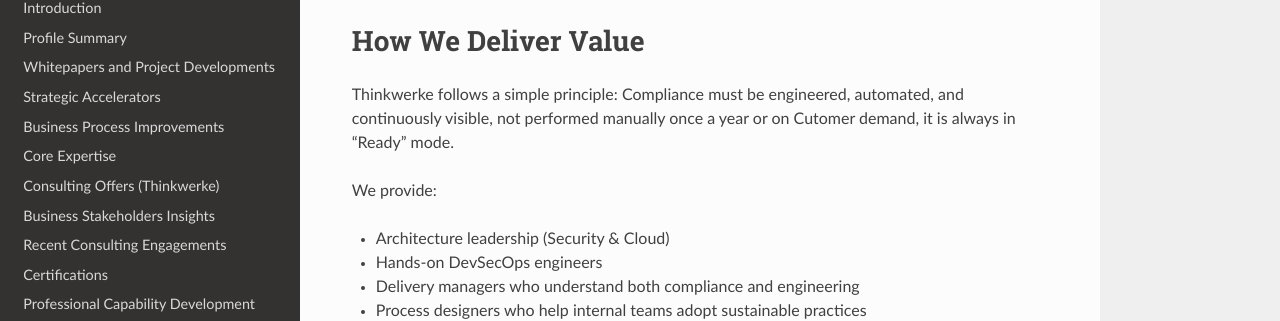
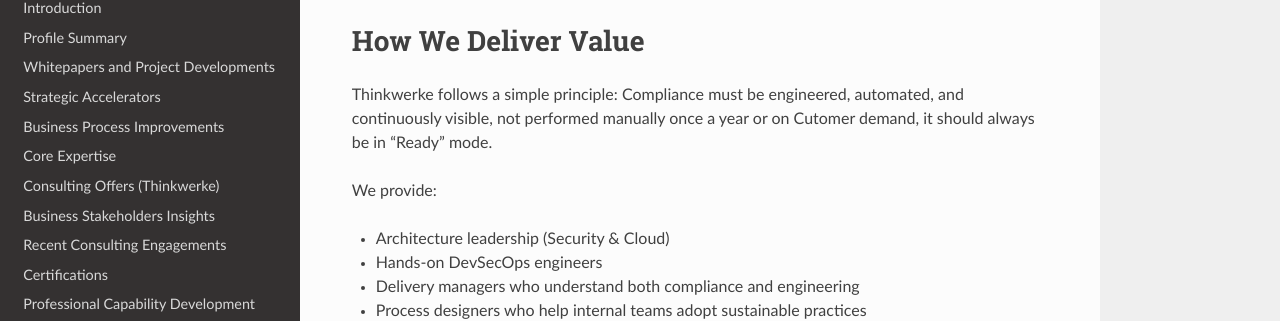
Before and after one commit to Mynkskhr/docs.thinkwerke, a Sphinx documentation site: the page built from docs/source/index.rst, in a window 1280 px wide and 900 px high, scrolled down 1578 px. Shown: the part 173-494 px from the top of the window. Built offline with Sphinx 7.4.7 and the Read the Docs theme 3.1.0, drawn with Linux system fonts in a browser that asks for light colours.

Commit message:
Update index.rst

```diff
--- a/docs/source/index.rst
+++ b/docs/source/index.rst
@@ -70,7 +70,7 @@
 ====================
 
 Thinkwerke follows a simple principle:
-Compliance must be engineered, automated, and continuously visible, not performed manually once a year or on Cutomer demand, it is always in "Ready" mode.
+Compliance must be engineered, automated, and continuously visible, not performed manually once a year or on Cutomer demand, it should always be in "Ready" mode.
 
 We provide:
 
```
